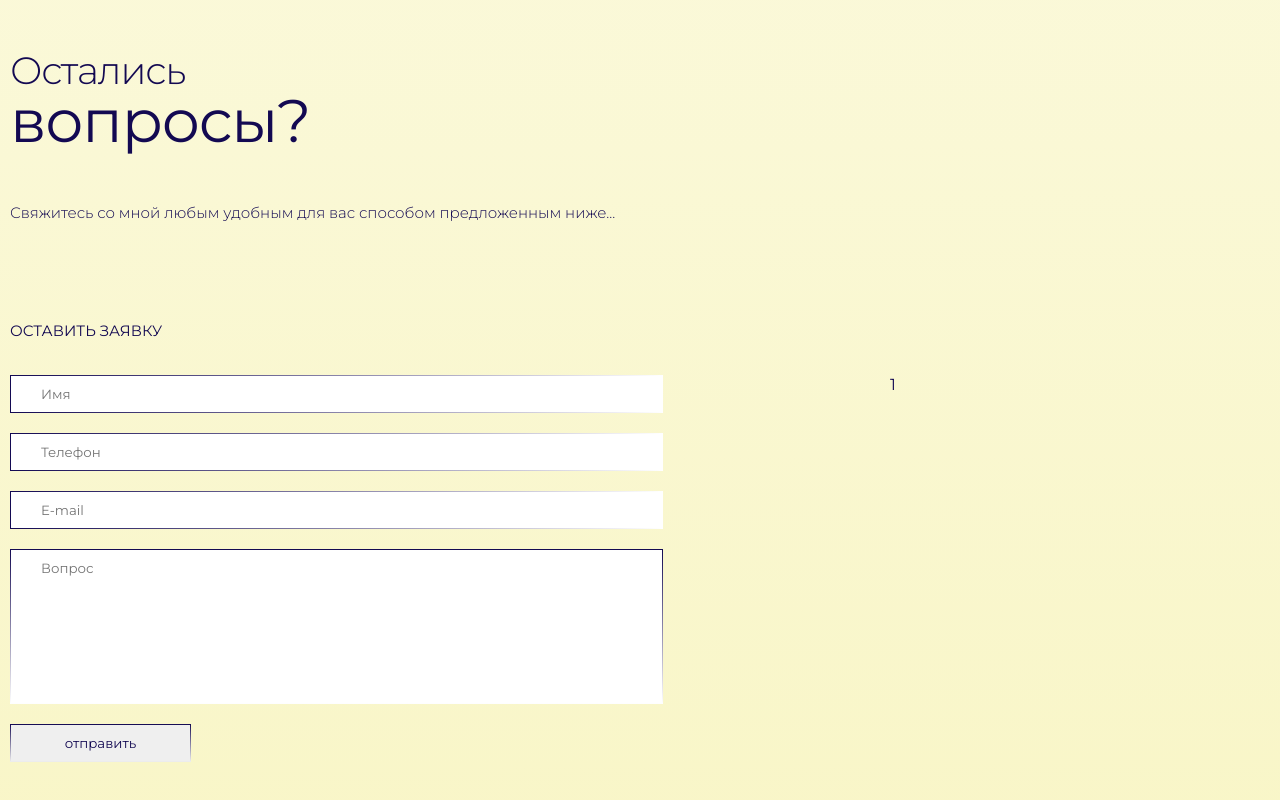
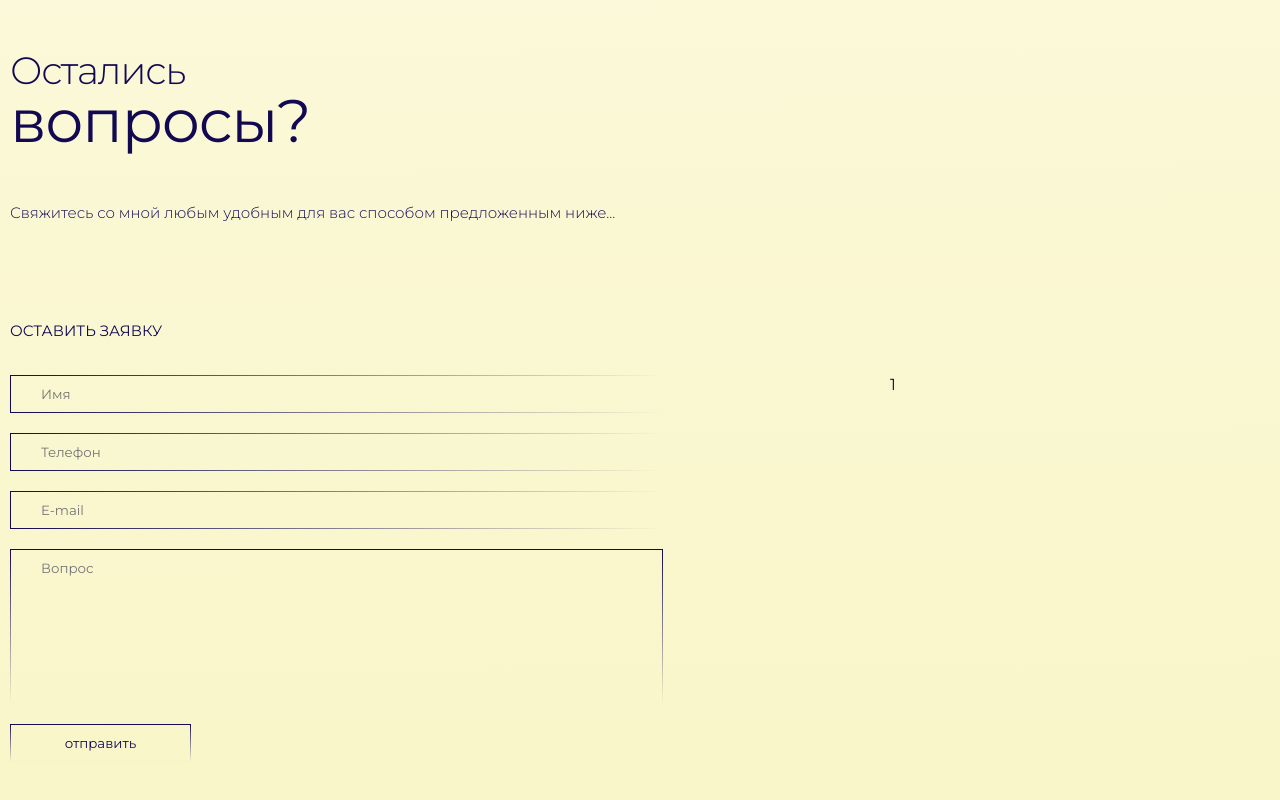
Before and after one commit to DavidkaneZedster/Web-designer-portfolio, a plain HTML site: page index.html in a window 1280 px wide. Shown: the part 3702-4502 px from the top of the page. Drawn offline with Linux system fonts and the light colour scheme.

Commit message:
fixed background-color request input

```diff
--- a/styles/MainPage.css
+++ b/styles/MainPage.css
@@ -343,13 +343,14 @@
 
 .request__input {
   padding: 10px 0px 10px 30px;
-  border: 1px solid #130952;
+  border: 1px solid transparent;
   border-image:
     linear-gradient(
       to right,
       #130952,
       rgba(0, 0, 0, 0)
     ) 1;
+  background-color: transparent;
 }
 
 .placeholder__input {
@@ -361,6 +362,7 @@
       #130952,
       rgba(0, 0, 0, 0)
     ) 1;
+    background-color: transparent;
 }
 
 .submit__btn {
@@ -375,6 +377,7 @@
       #130952,
       rgba(0, 0, 0, 0)
     ) 1;
+    background-color: transparent;
 }
 
 /* media queries */
```
